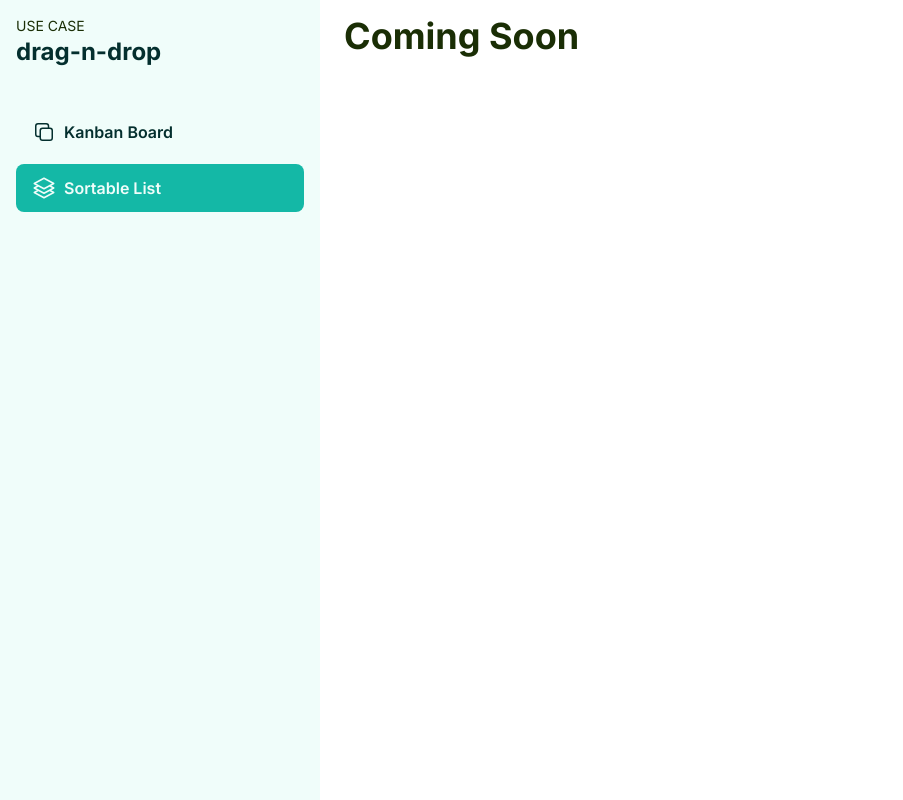
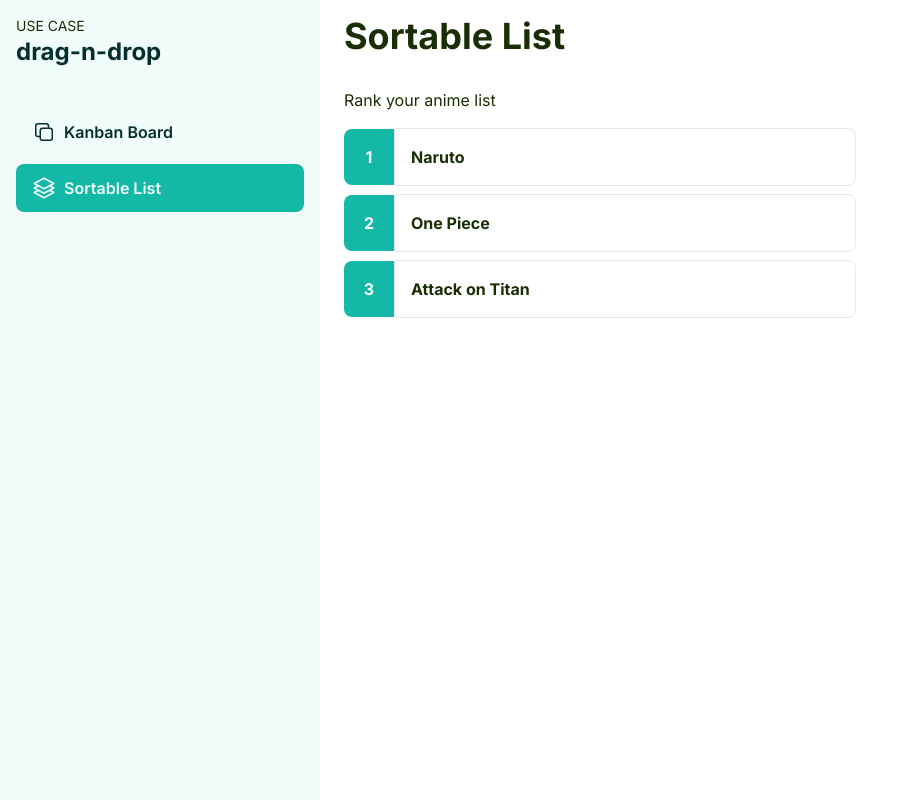
Before and after one commit to Permanaa/use-case-drag-n-drop, a Next.js app: page /sortable-list in a window 1280 px wide. Shown: the whole page, without its empty margins (0-903 px from the left). Built offline with nearby package versions, Linux system fonts and the light colour scheme.

Commit message:
feat: sortable list

```diff
--- a/src/app/page.tsx
+++ b/src/app/page.tsx
@@ -39,7 +39,7 @@ interface ICardData {
 export default function Home() {
   const [data, setData] = useLocalStorageState<ICardData[]>("kanban-data", [])
   const [isOpenModal, setIsOpenModal] = useState<boolean>(false)
-  const [isLoading, setIsloading] = useState<boolean>(true)
+  const [isLoading, setIsLoading] = useState<boolean>(true)
 
   const onDragOver = (e: DragEvent<HTMLDivElement>) => {
     e.preventDefault()
@@ -81,7 +81,7 @@ export default function Home() {
   }
 
   useEffect(() => {
-    setIsloading(false)
+    setIsLoading(false)
   }, [])
 
   return (
--- a/src/app/sortable-list/page.tsx
+++ b/src/app/sortable-list/page.tsx
@@ -1,7 +1,96 @@
+"use client"
+
+// import Button from "@/components/button";
+import { useState, DragEvent } from "react";
+
+const dataSample = [
+  {
+    id: "1",
+    title: "Naruto",
+  },
+  {
+    id: "2",
+    title: "One Piece",
+  },
+  {
+    id: "3",
+    title: "Attack on Titan",
+  },
+]
+
+interface IDragInfo {
+  index: number | null;
+  id: string;
+}
+
 export default function SortableList() {
+  const [data, setData] = useState(dataSample)
+  const [dragInfo, setDragInfo] = useState<IDragInfo>({ index: null, id: '' })
+  const [hoverId, setHoverId] = useState<string>('')
+
+  const onDragOver = (e: DragEvent<HTMLDivElement>, hoverIdParam: string) => {
+    e.preventDefault()
+    if (hoverId !== hoverIdParam) {
+      setHoverId(hoverIdParam)
+    }
+  }
+
+  const onDragEnd = () => {
+    setHoverId('')
+    setDragInfo({ index: null, id: '' })
+  }
+
+  const onDragStart = (cardId: string) => {
+    const cardIndex = data.findIndex(card => card.id === cardId)
+    setDragInfo({
+      index: cardIndex,
+      id: cardId,
+    })
+  }
+
+  const onDrop = (e: DragEvent<HTMLDivElement>, targetId: string) => {
+    e.preventDefault()
+    const cardIndex = data.findIndex(card => card.id === dragInfo.id)
+    const targetIndex = data.findIndex(card => card.id === targetId)
+    const newData = [...data]
+    newData.splice(cardIndex, 1)
+    newData.splice(targetIndex, 0, {...data[cardIndex]})
+    setData(newData)
+  }
+
   return (
     <main className="py-4 pr-4">
-      <h2 className="font-bold text-4xl mb-8 mx-6">Coming Soon</h2>
+      <div className="flex justify-between mx-6">
+        <h2 className="font-bold text-4xl mb-8">Sortable List</h2>
+        {/* <Button>Create</Button> */}
+      </div>
+
+      <div className="mx-6">
+        <p className="mb-4">Rank your anime list</p>
+        <ul className="flex flex-col gap-2 max-w-lg">
+          {data.map((item, index) => (
+            <li key={item.id}>
+              {/* <hr className={`mb-1 ${item.id === hoverId && typeof dragInfo.index === 'number' && dragInfo.index > index ? 'border-main-400' : 'border-white'}`} /> */}
+              <div className="flex items-center">
+                <div className="w-[50px] p-4 flex justify-center bg-main-500 text-white font-bold rounded-l-lg">
+                  {index + 1}
+                </div>
+                <div
+                  className="flex-1 font-bold border p-4 rounded-r-lg"
+                  draggable
+                  onDragOver={(e) => onDragOver(e, item.id)}
+                  onDragStart={() => onDragStart(item.id)}
+                  onDrop={(e) => onDrop(e, item.id)}
+                  onDragEnd={onDragEnd}
+                >
+                  {item.title}
+                </div>
+              </div>
+              {/* <hr className={`mb-1 ${item.id === hoverId && typeof dragInfo.index === 'number' && dragInfo.index < index ? 'border-main-400' : 'border-white'}`} /> */}
+            </li>
+          ))}
+        </ul>
+      </div>
     </main>
   )
 }
```
